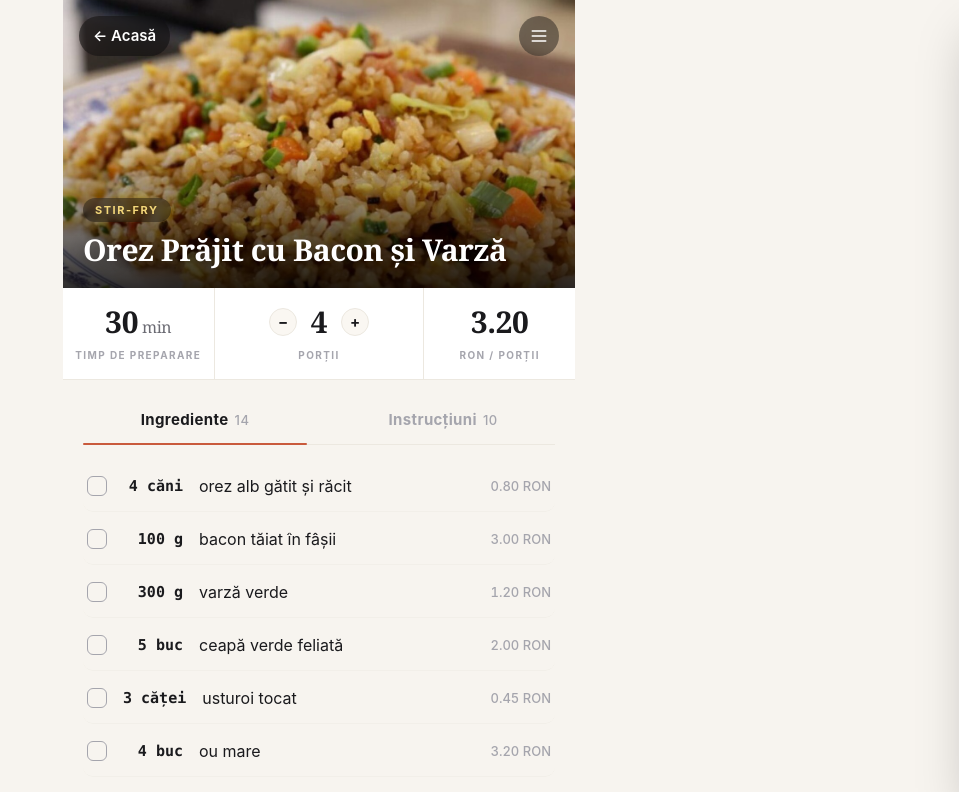
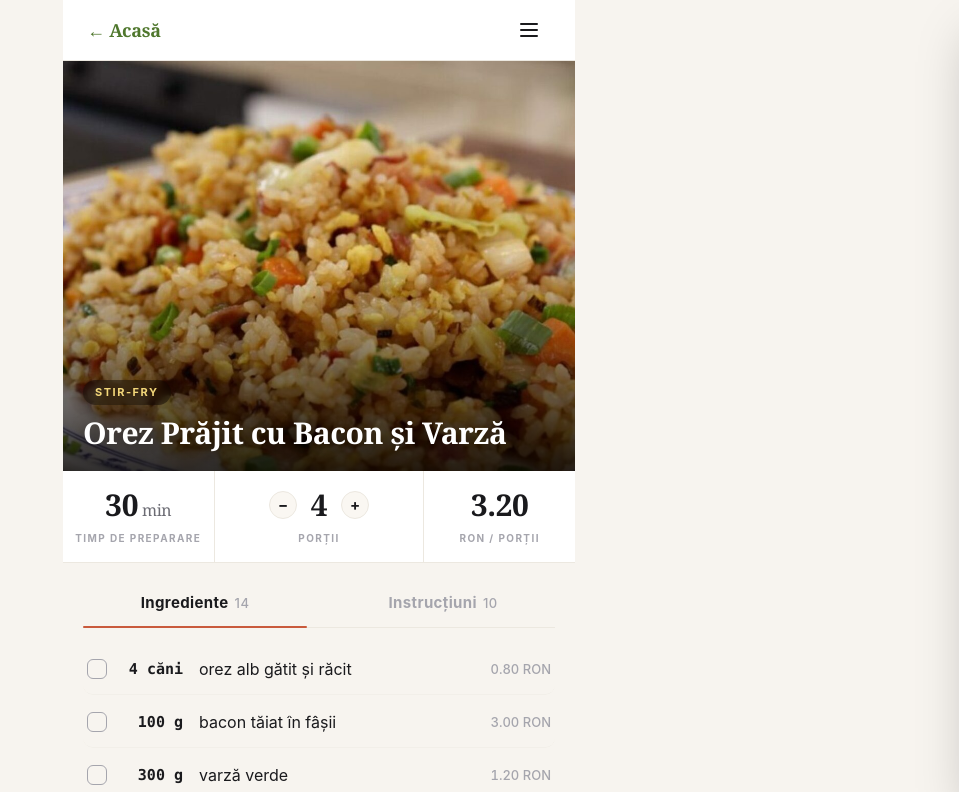
Before and after one commit to psticea/cookingbook, a React (Vite) app: page /cookingbook/recipe/bacon-cabbage-fried-rice in a window 1280 px wide. Shown: the top 792 px of the page, without its empty margins (321-1280 px from the left). Built offline with nearby package versions, Linux system fonts and the light colour scheme.

Commit message:
Add shared header to recipe page and use 5:4 hero image ratio

```diff
--- a/src/components/RecipeImage.tsx
+++ b/src/components/RecipeImage.tsx
@@ -33,7 +33,7 @@ export const RecipeImage: React.FC<RecipeImageProps> = ({ recipeId, category, al
         alt={alt}
         loading="lazy"
         onError={handleImageError}
-        className="w-full aspect-video object-cover bg-card-2-light dark:bg-card-2-dark"
+        className="w-full aspect-[5/4] object-cover bg-card-2-light dark:bg-card-2-dark"
       />
     </div>
   );
--- a/src/pages/RecipePage.tsx
+++ b/src/pages/RecipePage.tsx
@@ -151,29 +151,12 @@ const RecipePage: React.FC = () => {
         <MenuLinks onLinkClick={handleMenuClose} />
       </SideMenu>
 
+      <Header onMenuToggle={handleMenuToggle} />
+
       <main className="flex-1 w-full">
-        {/* Hero with translucent overlay header + category + title */}
+        {/* Hero with category + title overlay */}
         <section className="relative">
-          {/* Overlay header (no shared Header on recipe page — translucent pills) */}
-          <div className="absolute top-0 left-0 right-0 z-10 px-4 py-3 sm:py-4 flex items-center justify-between">
-            <button
-              onClick={() => navigate('/')}
-              className="flex items-center gap-1.5 px-3.5 py-2 rounded-full text-sm font-semibold text-white bg-black/40 backdrop-blur-md hover:bg-black/55 transition-colors"
-            >
-              ← {getTranslation('home', language)}
-            </button>
-            <button
-              onClick={handleMenuToggle}
-              className="w-10 h-10 grid place-items-center rounded-full text-white bg-black/40 backdrop-blur-md hover:bg-black/55 transition-colors"
-              aria-label={getTranslation('menu', language)}
-            >
-              <svg className="w-5 h-5" fill="none" stroke="currentColor" viewBox="0 0 24 24">
-                <path strokeLinecap="round" strokeLinejoin="round" strokeWidth={2} d="M4 6h16M4 12h16M4 18h16" />
-              </svg>
-            </button>
-          </div>
-
-          {/* Hero image — keeps the recipe photo's native 3:2 ratio */}
+          {/* Hero image — 5:4 ratio */}
           <RecipeImage
             recipeId={recipe.id}
             category={recipe.category}
```
Also changed, not shown: 2 other files (tests, documents, lock files or other folders).
